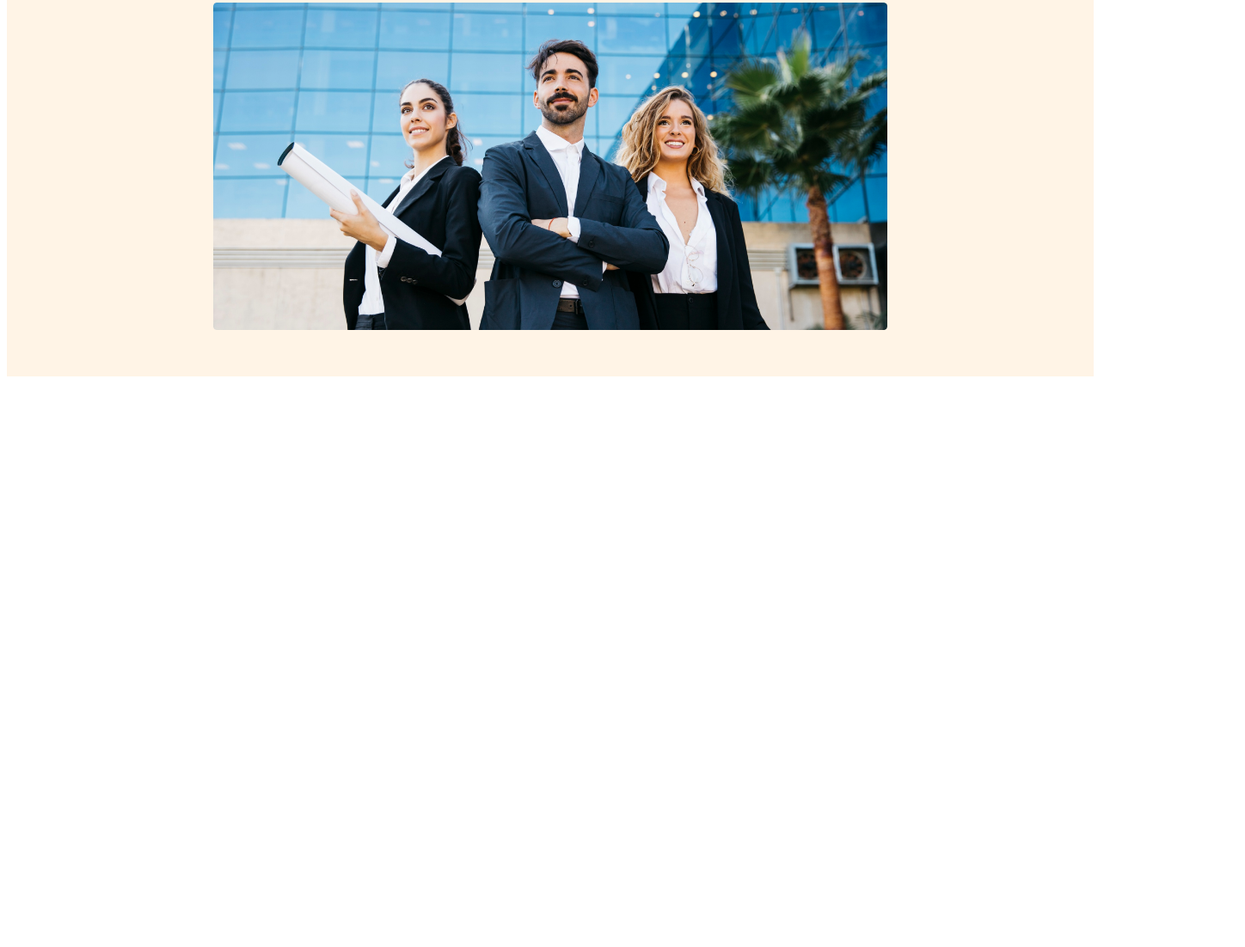
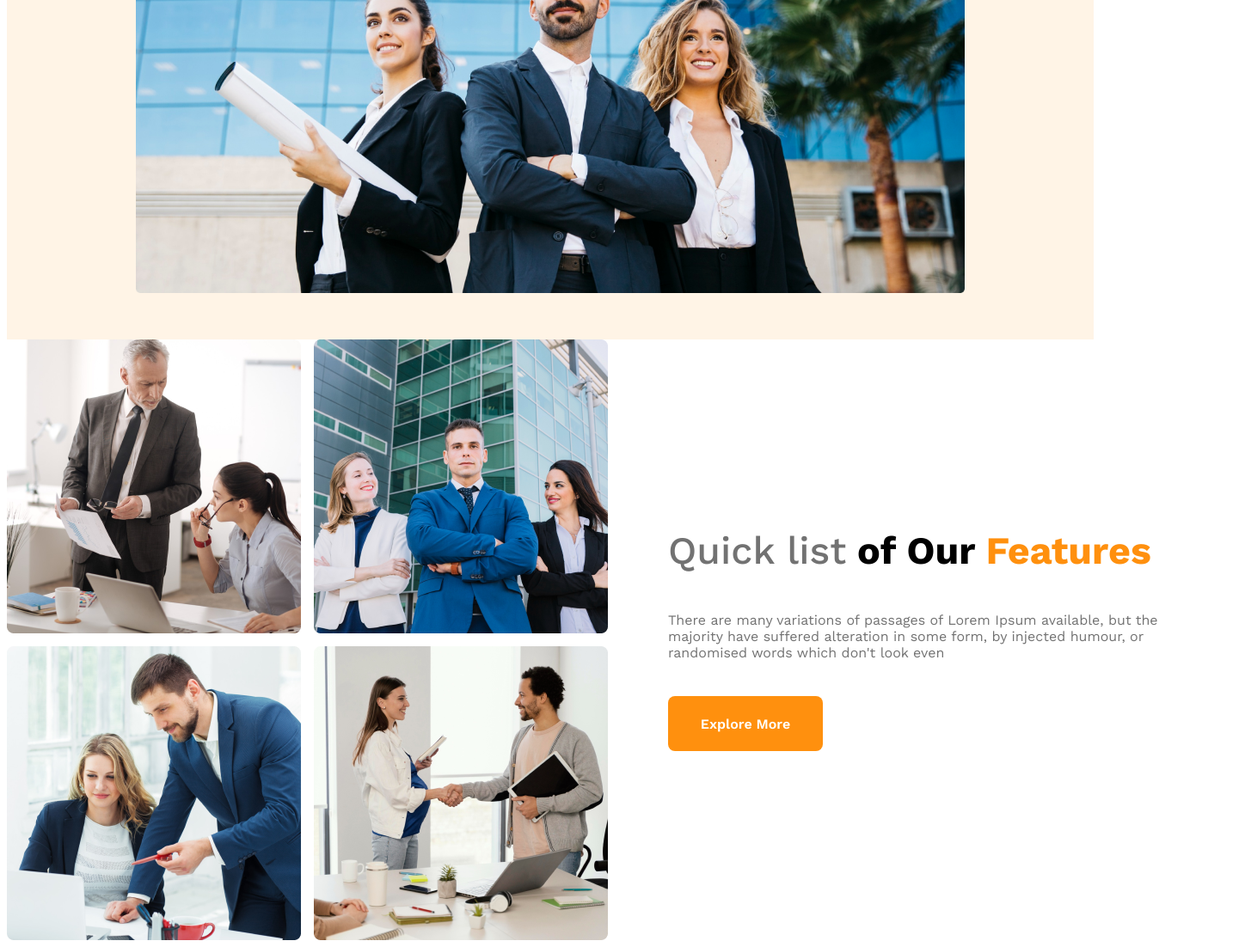
Before and after one commit to Taahia23/g3-architect, a plain HTML site: page index.html in a window 1280 px wide. Shown: the part 587-1689 px from the top of the page at 86% size, 1448 px wide, since content can reach past the window. Before the commit the page ends 1033 px from the top, so only its background shows below. Drawn offline with nearby package versions, Linux system fonts and the light colour scheme.

Commit message:
finished team section responsive

```diff
--- a/index.html
+++ b/index.html
@@ -38,7 +38,25 @@
         </div>
     </header>
     <main>
-
+        <div class="main">
+        <!-- teams section starts -->
+        <section class="teams-container">
+            <div class="teams-img-container">
+                <img src="images/team1.png" alt="">
+                <img src="images/team2.png" alt="">
+                <img src="images/team3.png" alt="">
+                <img src="images/team4.png" alt="">
+            </div>
+            <div class="teams-content">
+                <h3 class="teams-title"><span class="quick-list">Quick list</span> <span>of Our</span> <span class="text-features">Features</span></h3>
+                <p class="teams-description">
+                    There are many variations of passages of Lorem Ipsum available, but the majority have suffered alteration in some form, by injected humour, or randomised words which don't look even
+                </p>
+                <button class="btn-primary">Explore More</button>
+            </div>
+        </section>
+        <!-- teams section ends -->
+    </div>
     </main>
     <footer>
 
--- a/styles/architect.css
+++ b/styles/architect.css
@@ -11,7 +11,8 @@
     border: 1px solid transparent;
     border-radius: 8px;
     background: #FF900E;
-    margin-bottom: 35px;
+    margin-top: 25px;
+    margin-bottom: 45px;
     color: #FFF;
     text-align: center;
     font-size: 1rem;
@@ -25,7 +26,7 @@
 /* header styles start */
 header {
     background: rgba(255, 144, 14, 0.10);
-    padding: 50px 240px;
+    padding: 50px 150px;
 }
 
 nav {
@@ -37,7 +38,7 @@ nav {
 .nav-title {
     color: #131313;
     font-family: Work Sans;
-    font-size: 2.5rem;
+    font-size: 1.4rem;
     font-weight: 700;
 }
 
@@ -81,7 +82,7 @@ nav li a {
     color: #131313;
     text-align: center;
     font-family: Work Sans;
-    font-size: 4rem;
+    font-size: 3.2rem;
     font-weight: 700;
 }
 
@@ -98,6 +99,62 @@ nav li a {
 
 /* header styles end */
 
+/* main styles */
+.main{
+    width: 1440px;
+    /* height: 1000px;  */
+    display: flex;
+    /* justify-content: center; */
+    margin: 0 auto;
+}
+/* teams styles start */
+.teams-container{
+    display: flex;
+    justify-content: center;
+    align-items: center;
+}
+.teams-img-container{
+    display: grid;
+    grid-template-columns: repeat(2,1fr);
+    gap: 15px;
+}
+.teams-content{
+    padding-left: 70px;
+    padding-right: 70px;
+}
+.teams-title{
+    font-size: 2.8rem;
+}
+.quick-list{
+    color: #727272;
+    font-weight: 500;
+}
+.text-features{
+    color: #FF900E;
+    font-weight: 700;
+}
+.teams-description{
+    color: #727272;
+}
+/* teams styles end */
+
+
+
+
+
+
+
+
+
+
+
+
+
+
+
+
+
+
 
 
 /* responsive media query */
@@ -107,20 +164,34 @@ nav li a {
     header{
         padding: 15px;
     }
-    nav{
+    nav,
+    .teams-container
+    {
         flex-direction: column;
     }
-    /* nav ul{
-        flex-direction: column;
-    } */
+    .teams-img-container
+    {
+       grid-template-columns: 1fr;
+
+    }
+    .main{
+        width: 50%;
+        margin: 0;
+    }
 }
 
 /* for tablets or medium devices */
 @media screen and (min-width:576px) and (max-width:992px) {
-    nav{
+    nav,
+    .teams-container
+    {
         flex-direction: column;
     }
     header{
         padding: 45px;
     }
+    .main{
+        width: 70%;
+        margin: 0 auto;
+    }
 }
```
